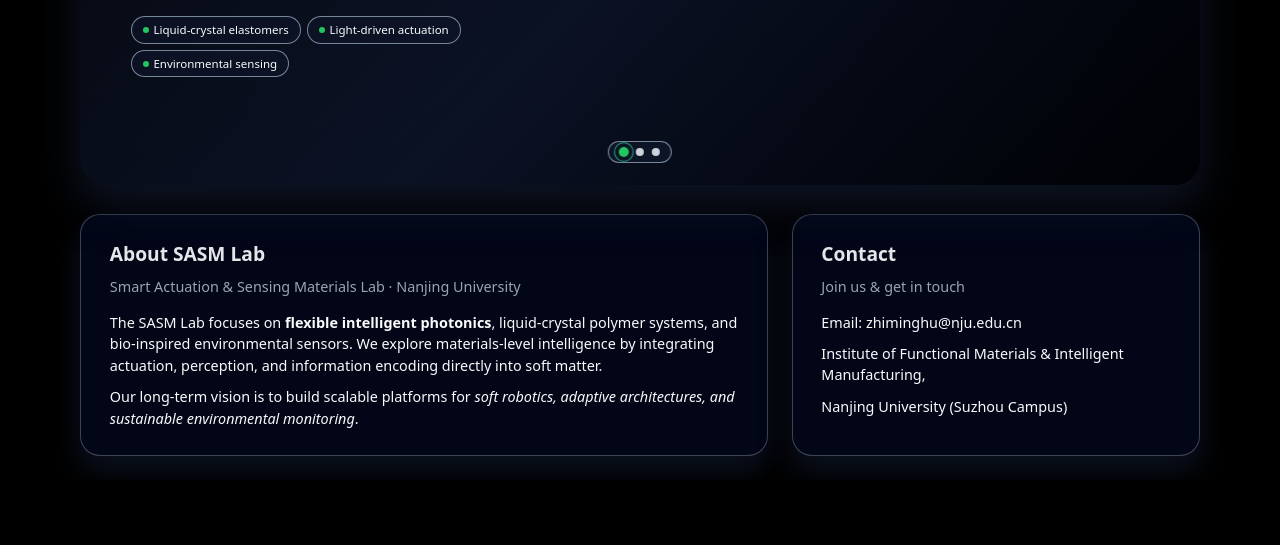
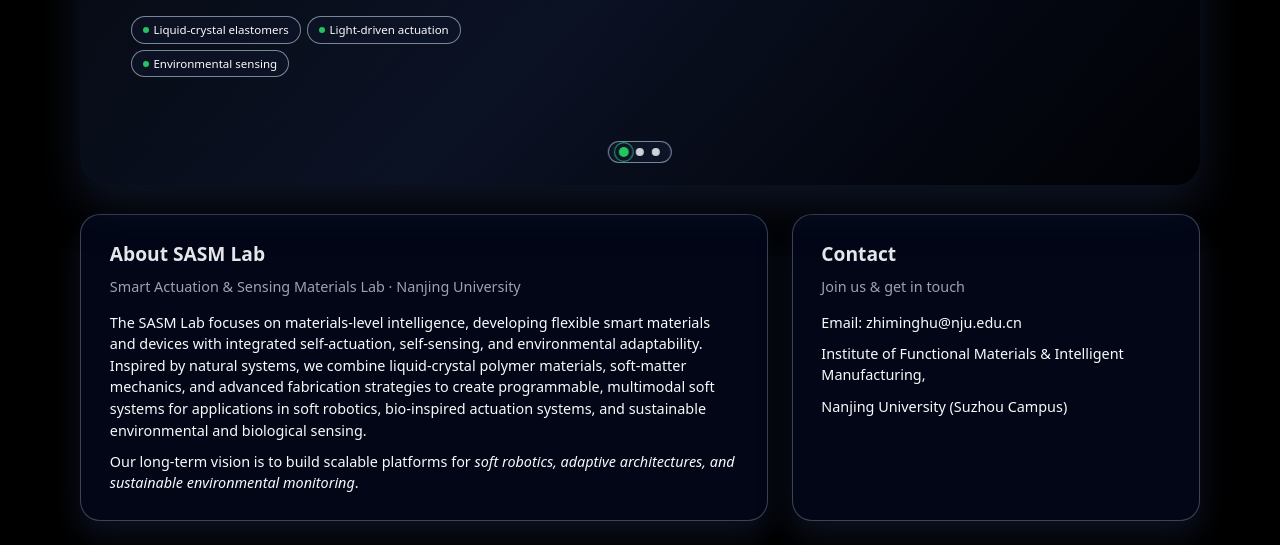
Before and after one commit to ZhimingHu-NJU/Zhiming-Hu, a plain HTML site: page index.html in a window 1280 px wide. Shown: the part 389-934 px from the top of the page. Before the commit the page ends 869 px from the top, so only its background shows below. Drawn offline with Linux system fonts and the light colour scheme.

Commit message:
Update index.html

```diff
--- a/index.html
+++ b/index.html
@@ -899,10 +899,7 @@
           </div>
           <div class="home-card-body">
             <p>
-              The SASM Lab focuses on <strong>flexible intelligent photonics</strong>,
-              liquid-crystal polymer systems, and bio-inspired environmental sensors.
-              We explore materials-level intelligence by integrating actuation, perception,
-              and information encoding directly into soft matter.
+              The SASM Lab focuses on materials-level intelligence, developing flexible smart materials and devices with integrated self-actuation, self-sensing, and environmental adaptability. Inspired by natural systems, we combine liquid-crystal polymer materials, soft-matter mechanics, and advanced fabrication strategies to create programmable, multimodal soft systems for applications in soft robotics, bio-inspired actuation systems, and sustainable environmental and biological sensing.
             </p>
             <p>
               Our long-term vision is to build scalable platforms for
```
